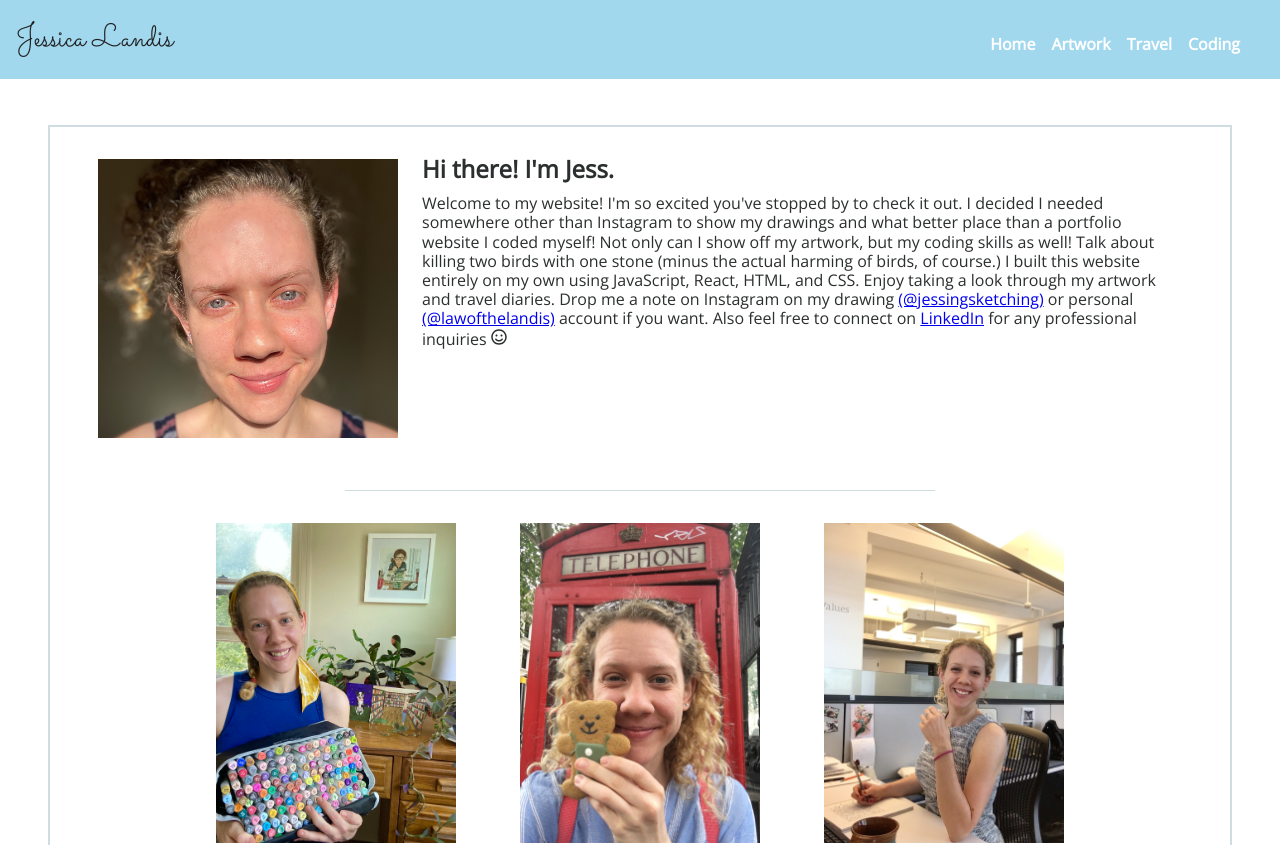
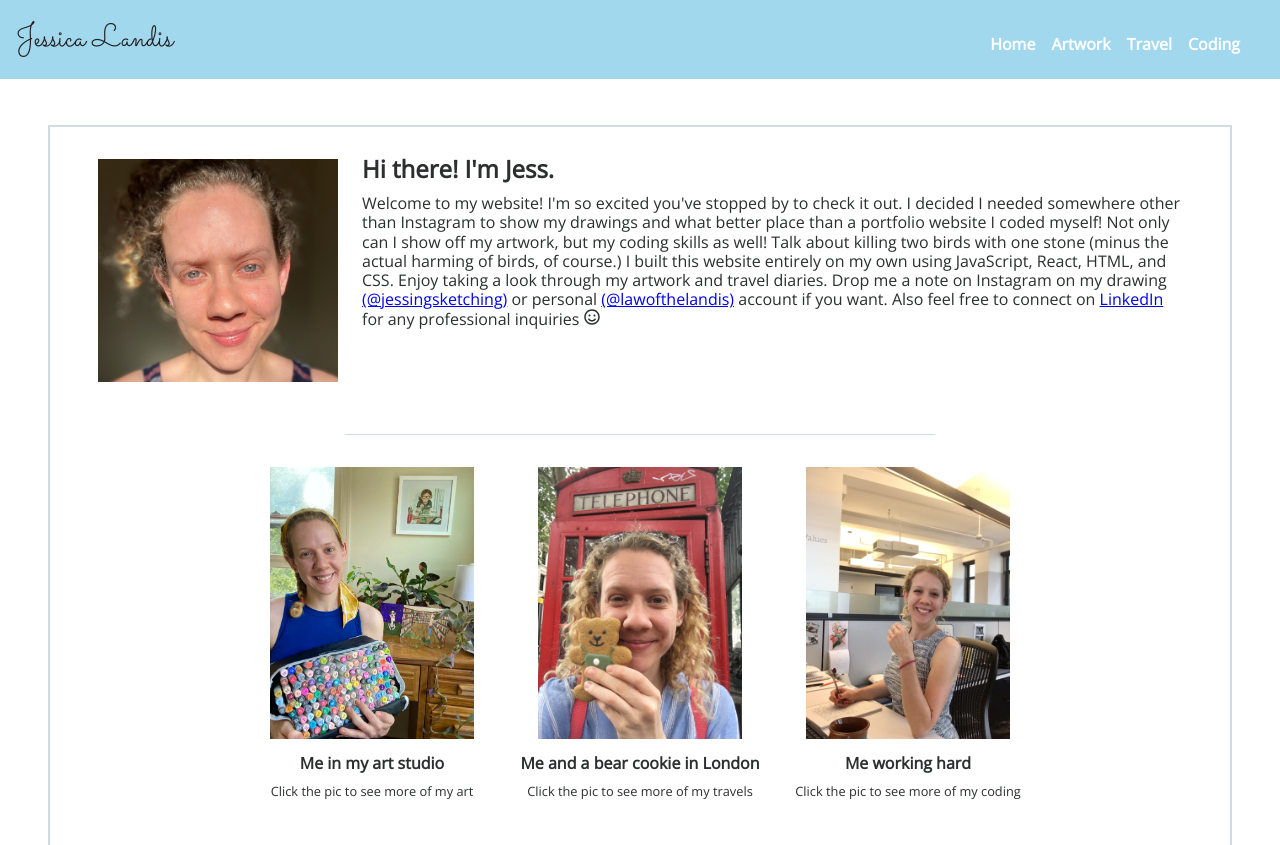
Before and after one commit to jessicalandis/jess_website, a React (Create React App) app: page / in a window 1280 px wide. Shown: the top 845 px of the page. Built offline with nearby package versions, Linux system fonts and the light colour scheme.

Commit message:
css changes for device size

```diff
--- a/src/App.css
+++ b/src/App.css
@@ -145,7 +145,7 @@ body {
   color: var(--darkGrey);
 }
 .about-img-container img {
-  max-width: 300px;
+  max-width: 15rem;
   margin-bottom: 1rem;
 }
 .extra-pics {
@@ -177,8 +177,8 @@ body {
   margin-right: 2rem;
   margin-left: 2rem;
   margin-bottom: 0.5rem;
-  max-width: 275px;
-  max-height: 400px;
+  max-height: 17rem;
+  object-fit: contain;
 }
 
 .about-p {
@@ -217,7 +217,7 @@ body {
 
   .about-info1 img {
     justify-content: center;
-    max-height: 20rem;
+    max-height: 17rem;
   }
   .about-text {
     padding-left: 1.5rem;
@@ -292,8 +292,7 @@ body {
   padding-bottom: 2rem;
 }
 .travel-img-pic {
-  max-width: 300px;
-  max-height: 400px;
+  max-width: 15rem;
 }
 .travel-text-container {
   margin-left: 1.5rem;
```
